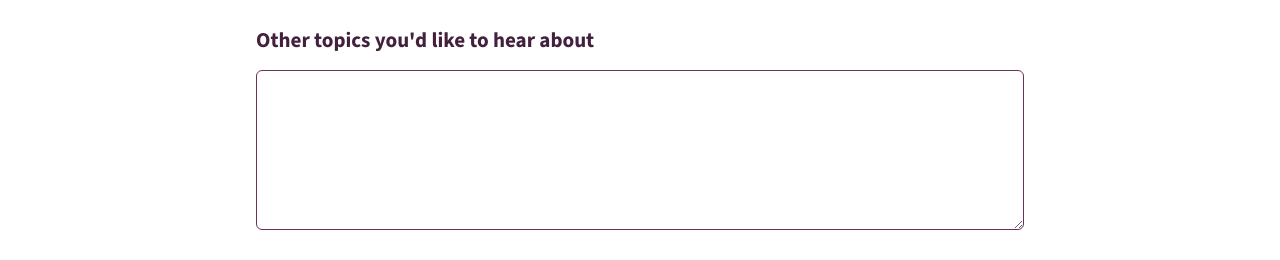
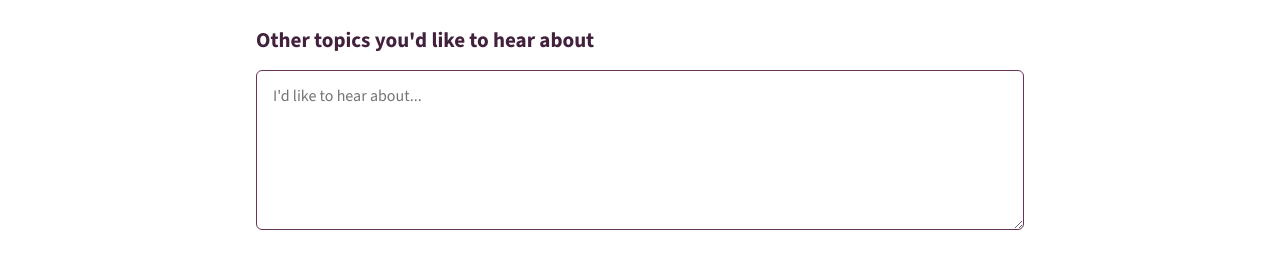
Before and after one commit to joy-hancock/registration-form, a plain HTML site: page index.html in a window 1280 px wide. Shown: the part 1208-1468 px from the top of the page. Drawn offline with nearby package versions, Linux system fonts and the light colour scheme.

Commit message:
Added placeholder to textarea

```diff
--- a/index.html
+++ b/index.html
@@ -240,7 +240,8 @@
 							><textarea
 								class="input-text"
 								id="topics"
-								name="topics"></textarea>
+								name="topics"
+								placeholder="I'd like to hear about..."></textarea>
 						</div>
 						<button type="submit">Sign Up</button>
 					</fieldset>
```
